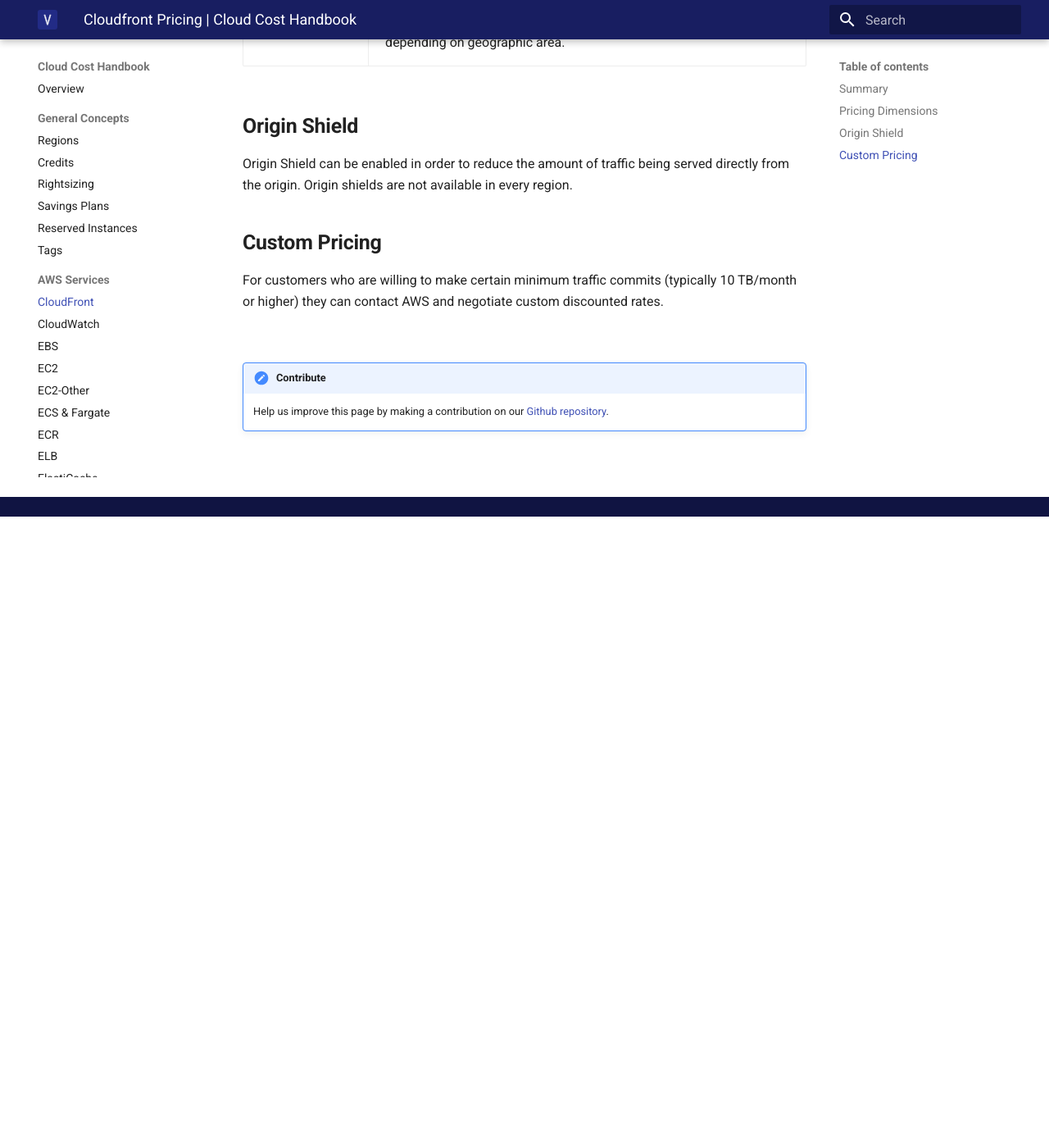
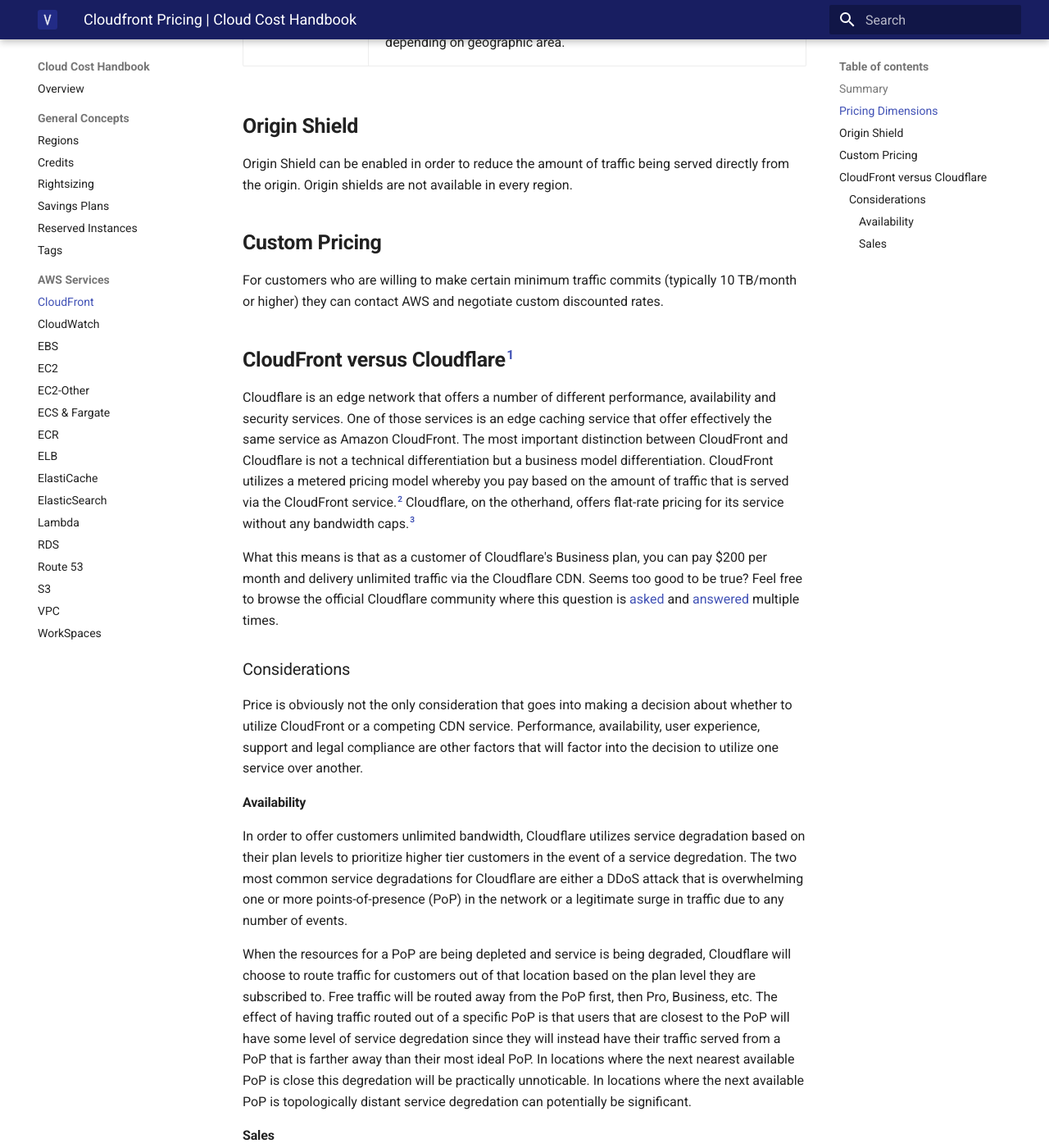
Before and after one commit to vantage-sh/handbook.vantage.sh, an MkDocs documentation site: the page built from docs/aws/services/cloudfront-pricing.md, in a window 1280 px wide and 1400 px high, scrolled down 993 px. Shown: the whole window at 82% size. Built offline with MkDocs 1.6.1 and Material for MkDocs 9.7.7, drawn with Linux system fonts in a browser that asks for light colours; before the commit the page ends 1623 px from its top, so only the background shows below that; some of the changed text lies outside the part shown.

Commit message:
Adding CloudFront vs Cloudflare section to CloudFront service page

```diff
--- a/docs/aws/services/cloudfront-pricing.md
+++ b/docs/aws/services/cloudfront-pricing.md
@@ -3,23 +3,56 @@
 [Amazon CloudFront Pricing Page](https://aws.amazon.com/cloudfront/pricing/){ .md-button }
 
 ## Summary
-Amazon CloudFront is a CDN service used to distribute and cache traffic from one region to multiple geographic endpoints globally. Every CloudFront distribution includes an origin which is used to pull the original data from. An origin will typically be an S3 bucket or Load Balancer Endpoint. The traffic is distributed globally to speed up the access to an application which recieves visitors from across the globe. CloudFront Distributions are billed based on the amount of traffic they request from the origin, distribute out to the internet as well as per request processed. Distribution out to the internet is priced differently depending on the region which it is accessed. Regions are grouped into geographic regions. When creating a distribution it is possible to select which regions CloudFront will serve traffic from.
+
+Amazon CloudFront is a content delivery network (CDN) service used to distribute and cache traffic from one region to multiple geographic endpoints globally. Every CloudFront distribution includes an origin which is used to pull the original data from. An origin will typically be an S3 bucket or Load Balancer Endpoint. The traffic is distributed globally to speed up the access to an application which recieves visitors from across the globe. CloudFront Distributions are billed based on the amount of traffic they request from the origin, distribute out to the internet as well as per request processed. Distribution out to the internet is priced differently depending on the region which it is accessed. Regions are grouped into geographic regions. When creating a distribution it is possible to select which regions CloudFront will serve traffic from.
 
 ## Pricing Dimensions
 
 | Dimension | Description |
 | -- | -- |
 | Transfer Out to Internet | Distributions are billed per GB of data transfered out of a geographic area to the internet. The prices are tiered and are lower the more traffic is transferred. |
-| Regional Data Transfer Out to Origin | Distributions are billed per GB of data transfer from the distribution back to the origin. The prices are a flat rate and dependent on their geographic area. |
+| Regional Data Transfer Out to Origin | Distributions are billed per GB of data transfer from the distribution back to the origin. The prices are a flat-rate and dependent on their geographic area. |
 | Per Request | Distributions are billed per 10,000 requests and are different rates based on whether the request is HTTP or HTTPS. If origin shield is configured there is an additional charge per 10,000 requests and are a standard rate regardless of protocol. Both are priced differently depending on geographic area. |
 
 ## Origin Shield
+
 Origin Shield can be enabled in order to reduce the amount of traffic being served directly from the origin. Origin shields are not available in every region.
 
 ## Custom Pricing
+
 For customers who are willing to make certain minimum traffic commits (typically 10 TB/month or higher) they can contact AWS and negotiate custom discounted rates.
+
+
+## CloudFront versus Cloudflare[^whynoothervendors]
+
+Cloudflare is an edge network that offers a number of different performance, availability and security services. One of those services is an edge caching service that offer effectively the same service as Amazon CloudFront. The most important distinction between CloudFront and Cloudflare is not a technical differentiation but a business model differentiation. CloudFront utilizes a metered pricing model whereby you pay based on the amount of traffic that is served via the CloudFront service.[^cloudfrontpricing] Cloudflare, on the otherhand, offers flat-rate pricing for its service without any bandwidth caps.[^cloudflaretos]
+
+What this means is that as a customer of Cloudflare's Business plan, you can pay $200 per month and delivery unlimited traffic via the Cloudflare CDN. Seems too good to be true? Feel free to browse the official Cloudflare community where this question is [asked](https://community.cloudflare.com/t/to-support-about-cdn-plan/166219) and [answered](https://community.cloudflare.com/t/cloudflare-doesnt-mention-in-plans-that-how-much-monthly-bandwidth-will-provides/161097) multiple times.
+
+### Considerations
+
+Price is obviously not the only consideration that goes into making a decision about whether to utilize CloudFront or a competing CDN service. Performance, availability, user experience, support and legal compliance are other factors that will factor into the decision to utilize one service over another.
+
+#### Availability
+
+In order to offer customers unlimited bandwidth, Cloudflare utilizes service degradation based on their plan levels to prioritize higher tier customers in the event of a service degredation. The two most common service degradations for Cloudflare are either a DDoS attack that is overwhelming one or more points-of-presence (PoP) in the network or a legitimate surge in traffic due to any number of events.
+
+When the resources for a PoP are being depleted and service is being degraded, Cloudflare will choose to route traffic for customers out of that location based on the plan level they are subscribed to. Free traffic will be routed away from the PoP first, then Pro, Business, etc. The effect of having traffic routed out of a specific PoP is that users that are closest to the PoP will have some level of service degredation since they will instead have their traffic served from a PoP that is farther away than their most ideal PoP. In locations where the next nearest available PoP is close this degredation will be practically unnoticable. In locations where the next available PoP is topologically distant service degredation can potentially be significant.
+
+#### Sales
+
+Another side effect of subscribing to a self-serve plan from Cloudflare is that users of these plans are used as part of the sales funnel for the Cloudflare sales team. What this means is that by signing up for Cloudflare you are giving your contact information that can be utilzied by the sales team in order for them to contact you about other Cloudflare services and offerings.
+
+The important thing to remember is that, as long as you aren't breaking the Cloudflare Terms of Service (ToS) they cannot force you to purchase any additional services. They can however annoy, bother and even threaten you (even if the threat is empty) endlessly. Sales teams are incentivized by commission, this is part of their job. You've been warned.
 
 <br/>
 
 !!! Contribute
 	Help us improve this page by making a contribution on our [Github repository](https://github.com/vantage-sh/handbook).
+
+
+[^whynoothervendors]: This guide is naming Cloudflare and no other vendors in this space due to the unique offerings that Cloudflare has that no other provider offers. Specifically, that they offer self-serve plans with flat-rate pricing and no bandwidth caps. If you are aware of any other services with a similar offering, please submit an issue or pull request and we will update the guide.
+
+[^cloudfrontpricing]: Direct link to CloudFront pricing that details metered pricing model: https://aws.amazon.com/cloudfront/pricing/
+
+[^cloudflaretos]: Direct link to the Cloudflare Terms of Service for the self-serve plans (i.e. the Free, Pro and Business plans):https://www.cloudflare.com/terms/
```
